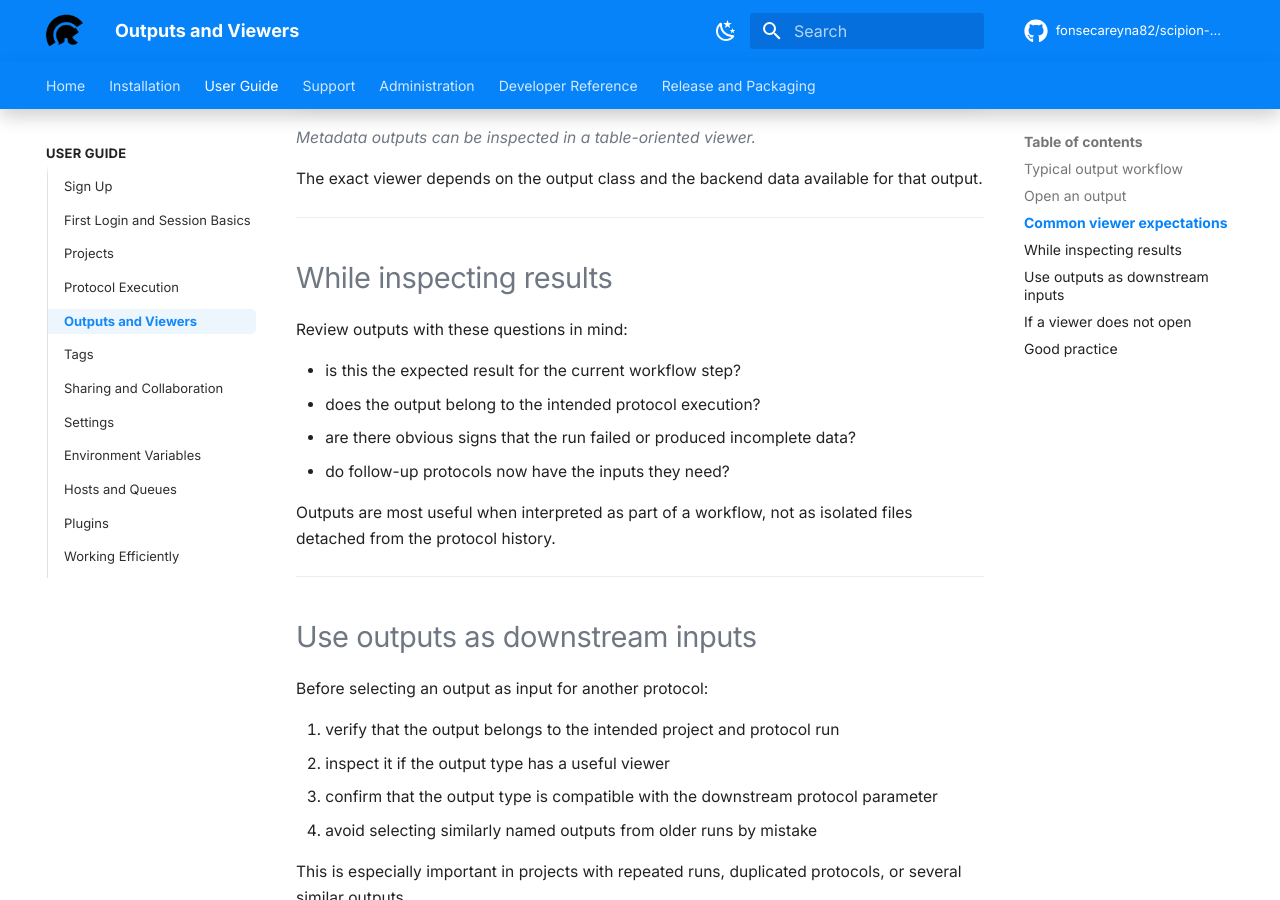
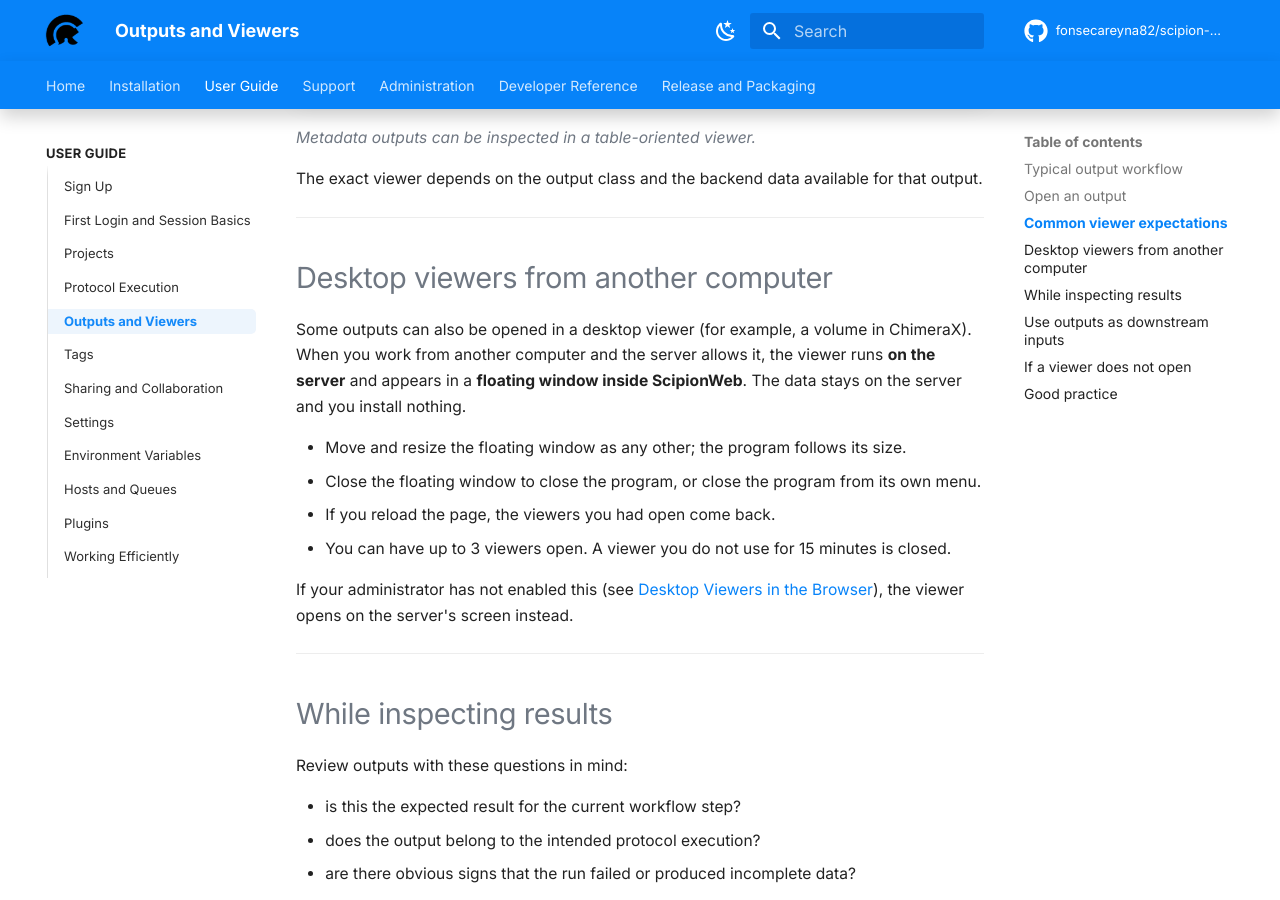
Before and after one commit to fonsecareyna82/scipion-docs, an MkDocs documentation site: the page built from docs/user-guide/outputs.md, in a window 1280 px wide and 900 px high, scrolled down 2168 px. Built offline with MkDocs 1.6.1 and Material for MkDocs 9.7.7, drawn with Linux system fonts in a browser that asks for light colours; comment, search, counter and statistics services are not loaded; the version menu is left out.

Commit message:
Docs: desktop viewers in the browser (optional)

```diff
--- a/docs/user-guide/outputs.md
+++ b/docs/user-guide/outputs.md
@@ -59,6 +59,19 @@ The exact viewer depends on the output class and the backend data available for
 
 ---
 
+## Desktop viewers from another computer
+
+Some outputs can also be opened in a desktop viewer (for example, a volume in ChimeraX). When you work from another computer and the server allows it, the viewer runs **on the server** and appears in a **floating window inside ScipionWeb**. The data stays on the server and you install nothing.
+
+- Move and resize the floating window as any other; the program follows its size.
+- Close the floating window to close the program, or close the program from its own menu.
+- If you reload the page, the viewers you had open come back.
+- You can have up to 3 viewers open. A viewer you do not use for 15 minutes is closed.
+
+If your administrator has not enabled this (see [Desktop Viewers in the Browser](../installation/remote-viewers.md)), the viewer opens on the server's screen instead.
+
+---
+
 ## While inspecting results
 
 Review outputs with these questions in mind:
--- a/mkdocs.yml
+++ b/mkdocs.yml
@@ -69,6 +69,7 @@ nav:
       - Manual Installation: installation/manual-install.md
       - Upgrade / Reinstall Notes: installation/upgrade.md
       - Production Deployment: installation/deployment-systemd.md
+      - "Optional: Desktop Viewers in the Browser": installation/remote-viewers.md
       - "Multi-Node: Manual Setup": installation/multi-node-cluster.md
   - User Guide:
       - Overview: user-guide/index.md
```
Also changed, not shown: docs/installation/remote-viewers.md (added, +96 -0 lines).
